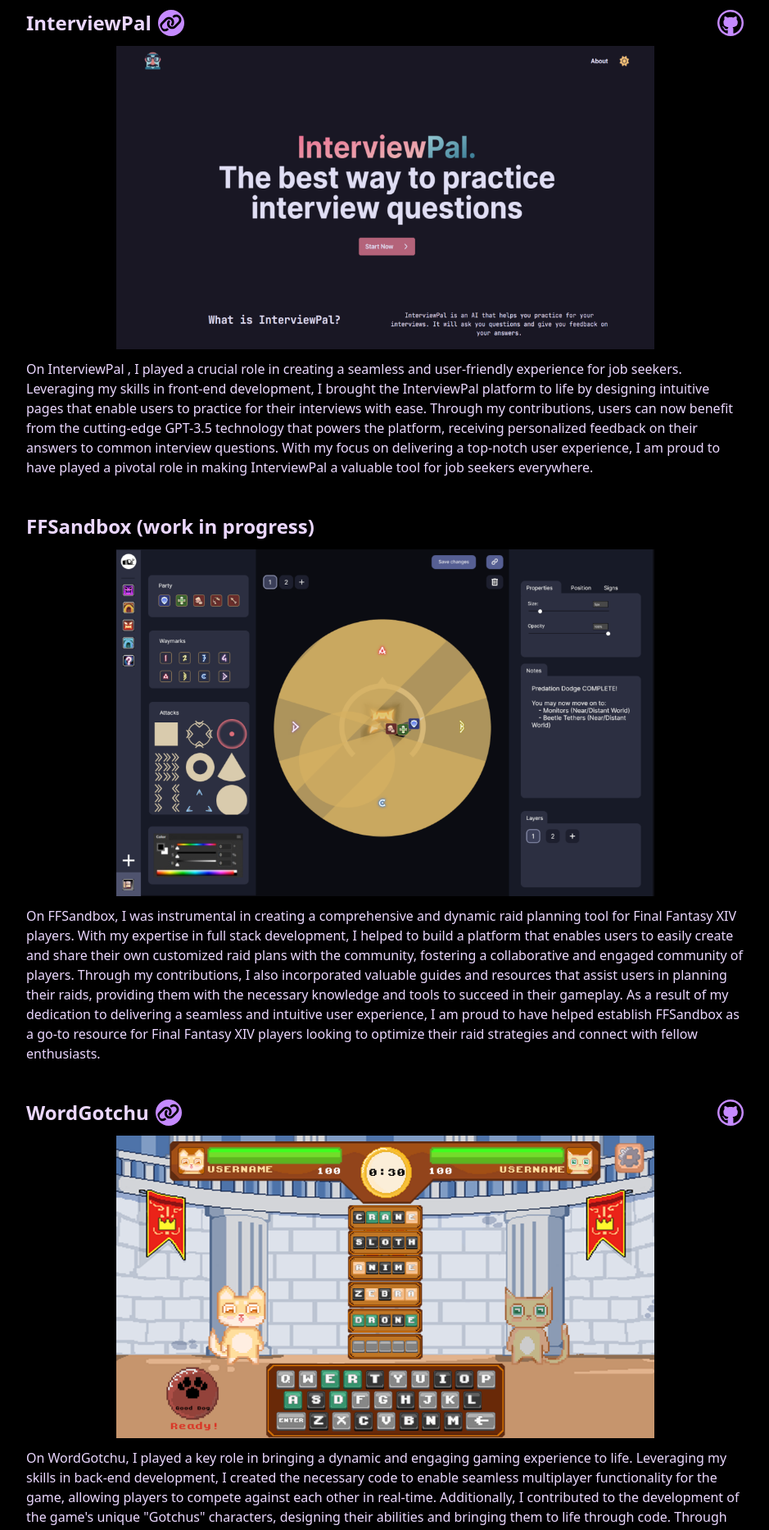
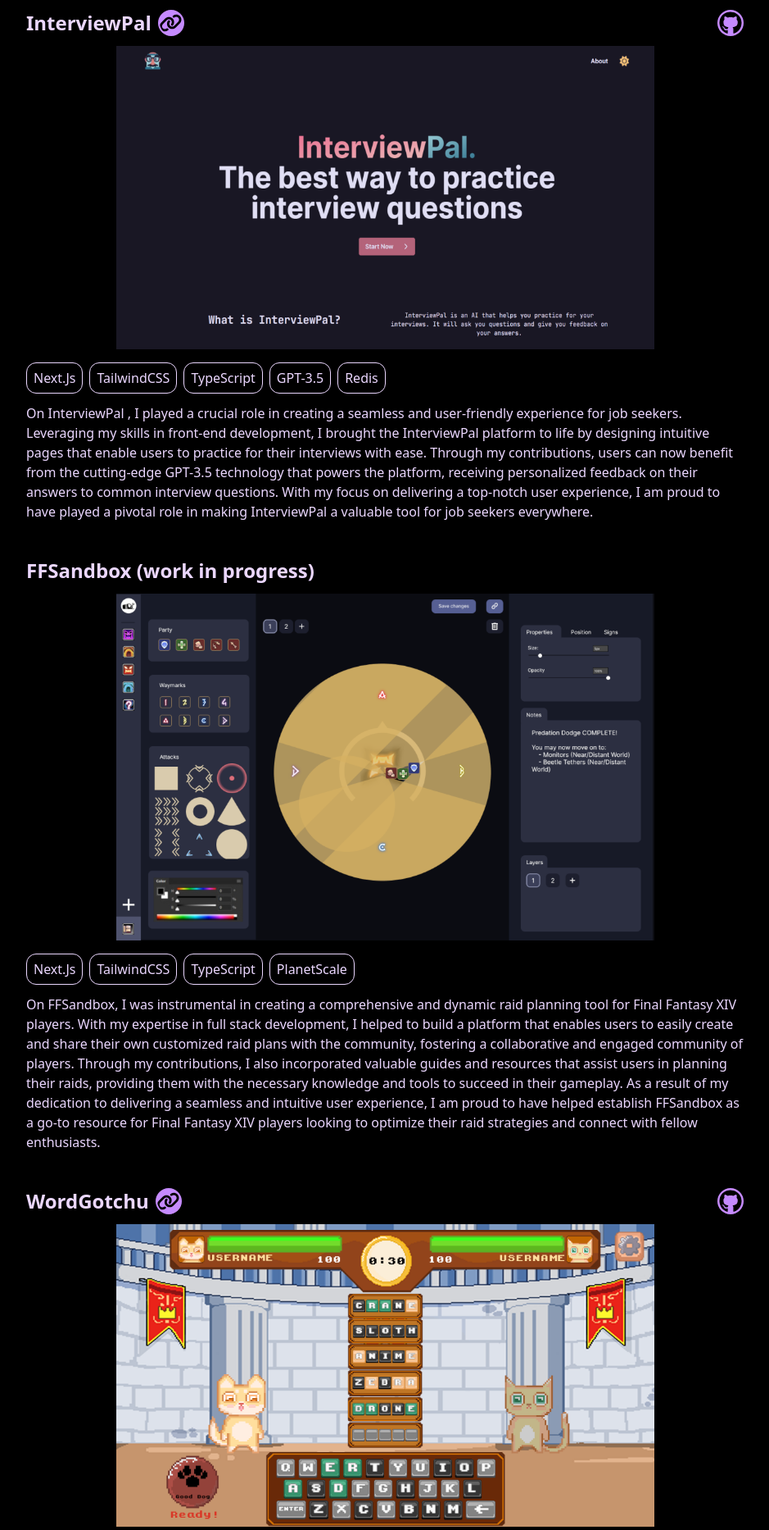
Before and after one commit to kieferhogg/portfolio, a Next.js app: page / in a window 1280 px wide. Shown: the part 880-2746 px from the top of the page at 82% size, without its empty margins (210-1149 px from the left). Built offline with nearby package versions, Linux system fonts and the light colour scheme.

Commit message:
added tech used

```diff
--- a/src/pages/index.tsx
+++ b/src/pages/index.tsx
@@ -53,7 +53,7 @@
       <main className="flex flex-col justify-center w-full flex-1 ml md:ml-24 md:pr-28 text-center relative z-10 text-husqy-textColor">
         <div id="home" className="flex flex-col w-full h-screen p-8 md:pt-24 text-left">
           <h1 className="text-6xl pb-3 font-bold" data-value="Hello World,">Hello World,</h1>
-          <h1 className="text-6xl pb-3 font-bold"data-value="I'm Kiefer">{"I'm Kiefer"}</h1>
+          <h1 className="text-6xl pb-3 font-bold" data-value="I'm Kiefer">{"I'm Kiefer"}</h1>
           <h2 className="text-4xl pb-3" data-value="Full-Stack Web Developer">Full-Stack Web Developer</h2>
         </div>
         <div className="flex flex-row justify-center">
@@ -84,6 +84,24 @@
                 </Link>
               </div>
               <Image src="/images/InterviewPal.png" alt="InterviewPal" className="w-3/4 m-auto" width={640} height={360} />
+              <div className="flex flex-row mt-4">
+                <p className="text-l py-1.5 px-2 mr-2 rounded-xl border border-husqy-textColor">
+                  Next.Js
+                </p>
+                <p className="text-l py-1.5 px-2 mr-2 rounded-xl border border-husqy-textColor">
+                  TailwindCSS
+                </p>
+                <p className="text-l py-1.5 px-2 mr-2 rounded-xl border border-husqy-textColor">
+                  TypeScript
+                </p>
+                <p className="text-l py-1.5 px-2 mr-2 rounded-xl border border-husqy-textColor">
+                  GPT-3.5
+                </p>
+                <p className="text-l py-1.5 px-2 mr-2 rounded-xl border border-husqy-textColor">
+                  Redis
+                </p>
+              </div>
+
               <p className="text-l py-3">
                 {"On InterviewPal , I played a crucial role in creating a seamless and user-friendly experience for job seekers. Leveraging my skills in front-end development, I brought the InterviewPal platform to life by designing intuitive pages that enable users to practice for their interviews with ease. Through my contributions, users can now benefit from the cutting-edge GPT-3.5 technology that powers the platform, receiving personalized feedback on their answers to common interview questions. With my focus on delivering a top-notch user experience, I am proud to have played a pivotal role in making InterviewPal a valuable tool for job seekers everywhere."}
               </p>
@@ -96,6 +114,20 @@
                 <h3 className="text-2xl font-bold hover:text-husqy-mainColor mb-3" data-value="FFSandbox (work in progress)">FFSandbox (work in progress)</h3>
               </div>
               <Image src="/images/FFSandbox.png" alt="FFSandbox" className="w-3/4 m-auto" width={640} height={360} />
+              <div className="flex flex-row mt-4">
+                <p className="text-l py-1.5 px-2 mr-2 rounded-xl border border-husqy-textColor">
+                  Next.Js
+                </p>
+                <p className="text-l py-1.5 px-2 mr-2 rounded-xl border border-husqy-textColor">
+                  TailwindCSS
+                </p>
+                <p className="text-l py-1.5 px-2 mr-2 rounded-xl border border-husqy-textColor">
+                  TypeScript
+                </p>
+                <p className="text-l py-1.5 px-2 mr-2 rounded-xl border border-husqy-textColor">
+                  PlanetScale
+                </p>
+              </div>
               <p className="text-l py-3">
                 {"On FFSandbox, I was instrumental in creating a comprehensive and dynamic raid planning tool for Final Fantasy XIV players. With my expertise in full stack development, I helped to build a platform that enables users to easily create and share their own customized raid plans with the community, fostering a collaborative and engaged community of players. Through my contributions, I also incorporated valuable guides and resources that assist users in planning their raids, providing them with the necessary knowledge and tools to succeed in their gameplay. As a result of my dedication to delivering a seamless and intuitive user experience, I am proud to have helped establish FFSandbox as a go-to resource for Final Fantasy XIV players looking to optimize their raid strategies and connect with fellow enthusiasts."}
               </p>
@@ -125,6 +157,20 @@
                 </Link>
               </div>
               <Image src="/images/WordGotchu.png" alt="WordGotchu" className="w-3/4 m-auto" width={640} height={360} />
+              <div className="flex flex-row mt-4">
+                <p className="text-l py-1.5 px-2 mr-2 rounded-xl border border-husqy-textColor">
+                  JavaScript
+                </p>
+                <p className="text-l py-1.5 px-2 mr-2 rounded-xl border border-husqy-textColor">
+                  CSS/HTML
+                </p>
+                <p className="text-l py-1.5 px-2 mr-2 rounded-xl border border-husqy-textColor">
+                  Express
+                </p>
+                <p className="text-l py-1.5 px-2 mr-2 rounded-xl border border-husqy-textColor">
+                  Firebase
+                </p>
+              </div>
               <p className="text-l py-3">
                 {"On WordGotchu, I played a key role in bringing a dynamic and engaging gaming experience to life. Leveraging my skills in back-end development, I created the necessary code to enable seamless multiplayer functionality for the game, allowing players to compete against each other in real-time. Additionally, I contributed to the development of the game's unique \"Gotchus\" characters, designing their abilities and bringing them to life through code. Through my work, I helped establish WordGotchu as a captivating and immersive game, combining the addictive gameplay of Wordle with a vibrant and original Pixel art style. As a result of my contributions, players can now battle it out in the arena with their custom Gotchus and enjoy a thrilling gaming experience."}
               </p>
@@ -154,6 +200,23 @@
                 </Link>
               </div>
               <Image src="/images/FirstMaps.png" alt="FirstMaps" className="w-3/4 m-auto" width={640} height={360} />
+              <div className="flex flex-row mt-4">
+                <p className="text-l py-1.5 px-2 mr-2 rounded-xl border border-husqy-textColor">
+                  Next.js
+                </p>
+                <p className="text-l py-1.5 px-2 mr-2 rounded-xl border border-husqy-textColor">
+                  Sass
+                </p>
+                <p className="text-l py-1.5 px-2 mr-2 rounded-xl border border-husqy-textColor">
+                  Storybook
+                </p>
+                <p className="text-l py-1.5 px-2 mr-2 rounded-xl border border-husqy-textColor">
+                  OpenMaps
+                </p>
+                <p className="text-l py-1.5 px-2 mr-2 rounded-xl border border-husqy-textColor">
+                  MongoDB
+                </p>
+              </div>
               <p className="text-l py-3">
                 {"On FirstMaps, I played a vital role in creating a platform that facilitates the sharing of culture and history of First Nations communities through the power of maps. Utilizing my expertise in map API development, I enabled users to create and view points of interest on a map, providing an immersive and interactive way to learn about the unique history and language of First Nations communities in a given area. Through my contributions, I also developed a powerful search functionality that enables users to easily find locations of interest and learn more about the rich cultural heritage of First Nations communities. By leveraging cutting-edge technology to foster cross-cultural understanding and appreciation, I am proud to have played a significant role in making the FirstMaps platform a valuable resource for First Nations communities and anyone seeking to learn more about their rich and diverse history."}
               </p>
@@ -197,6 +260,11 @@
             </Link>
           </div>
         </div>
+        <footer className="flex flex-row justify-center items-center w-full h-24 border-t ">
+          <p>
+            {`© ${new Date().getFullYear()} Kiefer Hogg`}
+          </p>
+        </footer>
       </main>
       <canvas id="bgCanvas" className="bgCanvas"></canvas>
       <Script src="/js/background.js"></Script>
```
